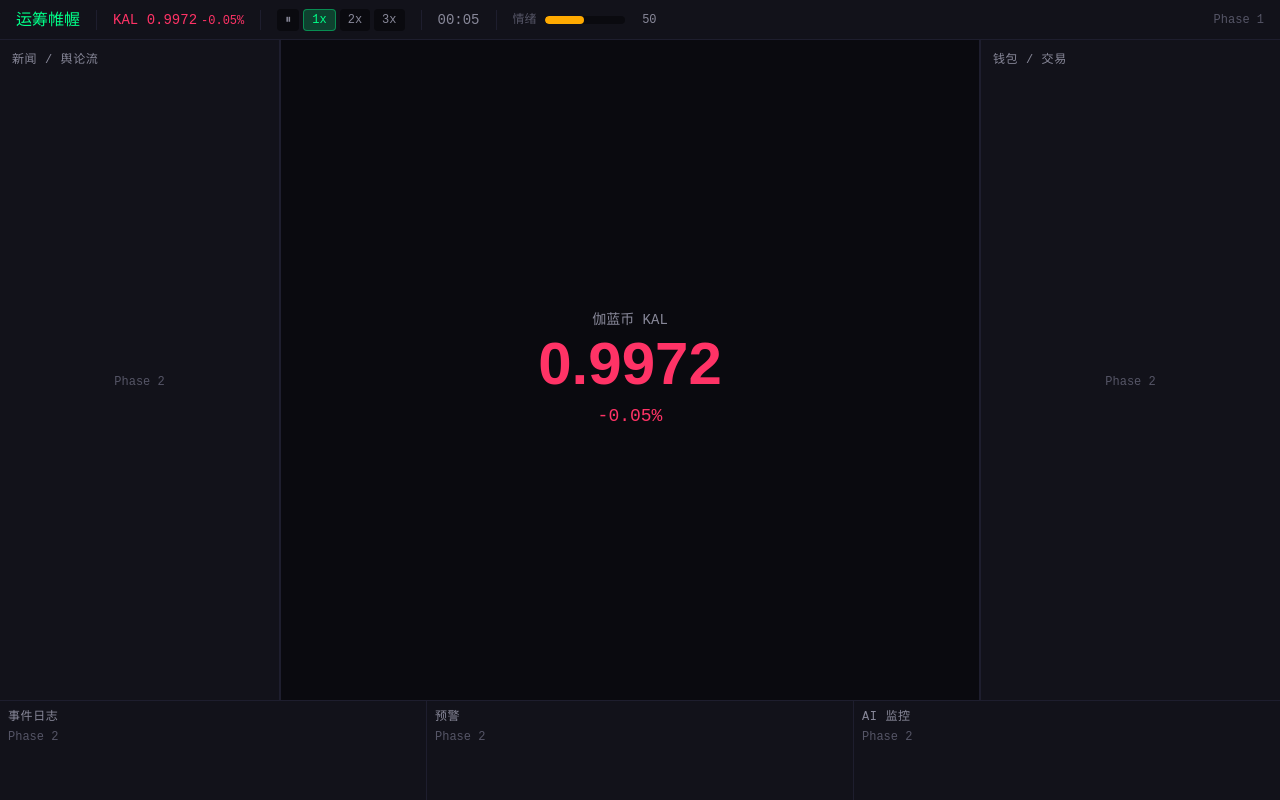
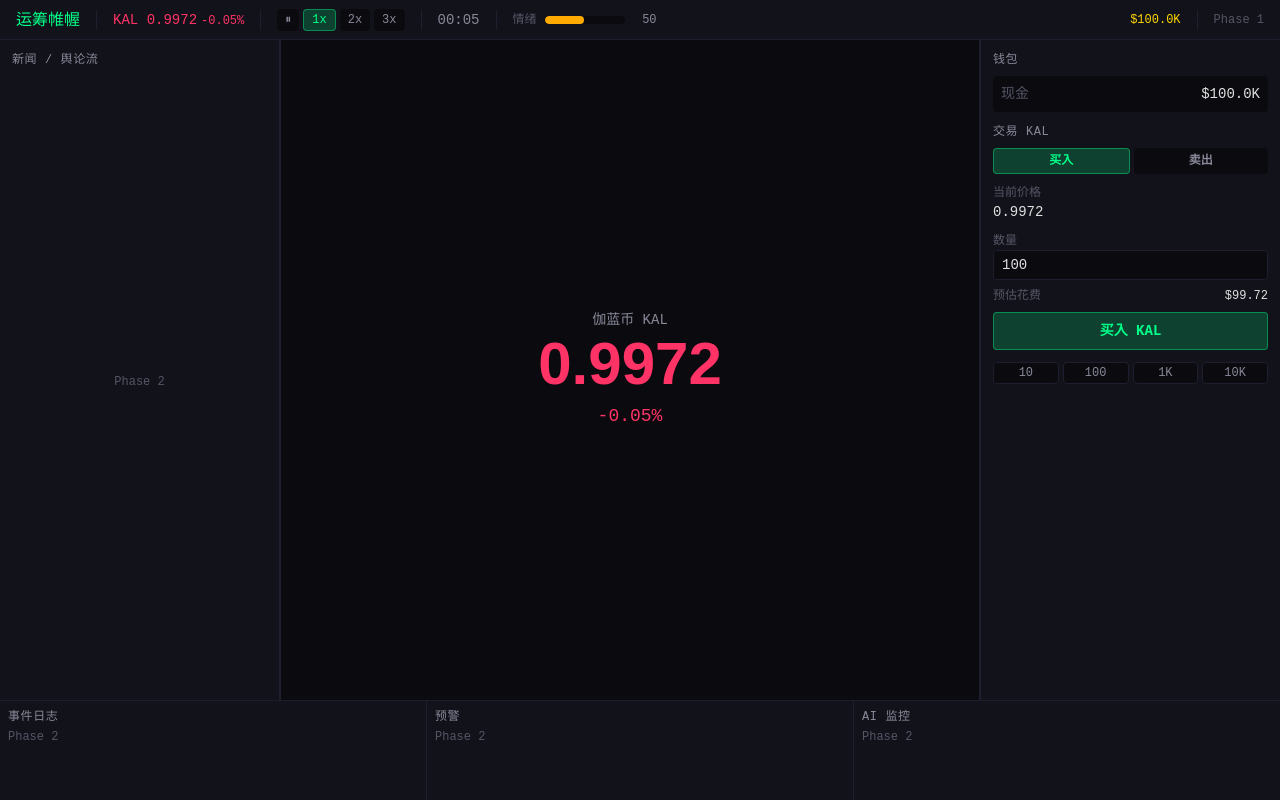
Before and after one commit to litianyanaa-pixel/dubo, a React (Vite) app: page / in a window 1280 px wide. Built offline with nearby package versions, Linux system fonts and the light colour scheme.

Commit message:
feat: implement trading system with playerStore and RightPanel buy/sell UI

```diff
--- a/src/components/layout/RightPanel.tsx
+++ b/src/components/layout/RightPanel.tsx
@@ -1,9 +1,141 @@
+import { useState } from 'react'
+import { usePlayerStore } from '@/stores/playerStore'
+import { useMarketStore } from '@/stores/marketStore'
+import { formatPrice, formatMoney } from '@/utils/format'
+
+type TradeSide = 'buy' | 'sell'
+
 export default function RightPanel() {
+  const [side, setSide] = useState<TradeSide>('buy')
+  const [quantity, setQuantity] = useState('100')
+  const cash = usePlayerStore((s) => s.cash)
+  const positions = usePlayerStore((s) => s.positions)
+  const buy = usePlayerStore((s) => s.buy)
+  const sell = usePlayerStore((s) => s.sell)
+  const kalPrice = useMarketStore((s) => s.prices['KAL'] ?? 1)
+
+  const qty = parseFloat(quantity) || 0
+  const cost = qty * kalPrice
+  const kalPosition = positions['KAL']
+  const canBuy = side === 'buy' && qty > 0 && cost <= cash
+  const canSell = side === 'sell' && qty > 0 && kalPosition && kalPosition.amount >= qty
+
+  const handleTrade = () => {
+    if (qty <= 0) return
+    if (side === 'buy') {
+      buy('KAL', kalPrice, qty)
+    } else {
+      sell('KAL', kalPrice, qty)
+    }
+  }
+
+  const pnl = kalPosition
+    ? (kalPrice - kalPosition.avgCost) * kalPosition.amount
+    : 0
+
   return (
-    <div className="w-[300px] bg-bg-panel border-l border-border-panel p-3 flex flex-col">
-      <h3 className="text-text-secondary text-xs uppercase tracking-wider mb-2">钱包 / 交易</h3>
-      <div className="flex-1 flex items-center justify-center text-text-muted text-xs">
-        Phase 2
+    <div className="w-[300px] bg-bg-panel border-l border-border-panel p-3 flex flex-col gap-3 text-sm">
+      {/* Wallet */}
+      <div>
+        <h3 className="text-text-secondary text-xs uppercase tracking-wider mb-2">钱包</h3>
+        <div className="bg-bg-primary rounded p-2 space-y-1">
+          <div className="flex justify-between">
+            <span className="text-text-muted">现金</span>
+            <span className="text-text-primary">{formatMoney(cash)}</span>
+          </div>
+          {kalPosition && (
+            <div className="flex justify-between">
+              <span className="text-text-muted">KAL 持仓</span>
+              <span className="text-text-primary">
+                {kalPosition.amount.toFixed(2)}
+                <span className={`ml-2 text-xs ${pnl >= 0 ? 'text-up' : 'text-down'}`}>
+                  {pnl >= 0 ? '+' : ''}{formatMoney(pnl)}
+                </span>
+              </span>
+            </div>
+          )}
+        </div>
+      </div>
+
+      {/* Trade Panel */}
+      <div>
+        <h3 className="text-text-secondary text-xs uppercase tracking-wider mb-2">交易 KAL</h3>
+
+        <div className="flex gap-1 mb-2">
+          <button
+            onClick={() => setSide('buy')}
+            className={`flex-1 py-1 rounded text-xs font-bold ${
+              side === 'buy'
+                ? 'bg-up/20 text-up border border-up/40'
+                : 'bg-bg-primary text-text-secondary hover:bg-bg-panel-hover'
+            }`}
+          >
+            买入
+          </button>
+          <button
+            onClick={() => setSide('sell')}
+            className={`flex-1 py-1 rounded text-xs font-bold ${
+              side === 'sell'
+                ? 'bg-down/20 text-down border border-down/40'
+                : 'bg-bg-primary text-text-secondary hover:bg-bg-panel-hover'
+            }`}
+          >
+            卖出
+          </button>
+        </div>
+
+        <div className="space-y-2">
+          <div>
+            <label className="text-text-muted text-xs">当前价格</label>
+            <div className="text-text-primary font-mono">{formatPrice(kalPrice)}</div>
+          </div>
+
+          <div>
+            <label className="text-text-muted text-xs">数量</label>
+            <input
+              type="number"
+              value={quantity}
+              onChange={(e) => setQuantity(e.target.value)}
+              min="0"
+              step="10"
+              className="w-full bg-bg-primary border border-border-panel rounded px-2 py-1 text-text-primary font-mono text-sm focus:outline-none focus:border-border-highlight"
+            />
+          </div>
+
+          <div className="flex justify-between text-xs text-text-muted">
+            <span>预估花费</span>
+            <span className="text-text-primary">{formatMoney(cost)}</span>
+          </div>
+
+          <button
+            onClick={handleTrade}
+            disabled={side === 'buy' ? !canBuy : !canSell}
+            className={`w-full py-2 rounded font-bold text-sm transition-colors ${
+              side === 'buy'
+                ? canBuy
+                  ? 'bg-up/20 text-up border border-up/40 hover:bg-up/30'
+                  : 'bg-bg-primary text-text-muted border border-border-panel cursor-not-allowed'
+                : canSell
+                  ? 'bg-down/20 text-down border border-down/40 hover:bg-down/30'
+                  : 'bg-bg-primary text-text-muted border border-border-panel cursor-not-allowed'
+            }`}
+          >
+            {side === 'buy' ? '买入 KAL' : '卖出 KAL'}
+          </button>
+        </div>
+      </div>
+
+      {/* Quick amounts */}
+      <div className="flex gap-1">
+        {[10, 100, 1000, 10000].map((amt) => (
+          <button
+            key={amt}
+            onClick={() => setQuantity(String(amt))}
+            className="flex-1 bg-bg-primary border border-border-panel rounded py-0.5 text-xs text-text-secondary hover:bg-bg-panel-hover"
+          >
+            {amt >= 1000 ? `${amt / 1000}K` : amt}
+          </button>
+        ))}
       </div>
     </div>
   )
--- a/src/components/layout/TopBar.tsx
+++ b/src/components/layout/TopBar.tsx
@@ -1,7 +1,8 @@
 import { useGameStore } from '@/stores/gameStore'
 import { useMarketStore } from '@/stores/marketStore'
 import { useSentimentStore } from '@/stores/sentimentStore'
-import { formatPrice, formatPercent, formatTime } from '@/utils/format'
+import { usePlayerStore } from '@/stores/playerStore'
+import { formatPrice, formatPercent, formatTime, formatMoney } from '@/utils/format'
 import type { SpeedMultiplier } from '@/engine/core/types'
 
 export default function TopBar() {
@@ -11,6 +12,7 @@ export default function TopBar() {
   const kalPrice = useMarketStore((s) => s.prices['KAL'] ?? 1)
   const kalPrev = useMarketStore((s) => s.prevPrices['KAL'] ?? 1)
   const sentiment = useSentimentStore((s) => s.global)
+  const cash = usePlayerStore((s) => s.cash)
   const change = kalPrev !== 0 ? (kalPrice - kalPrev) / kalPrev : 0
 
   const sentimentColor = sentiment >= 60 ? 'bg-up' : sentiment <= 40 ? 'bg-down' : 'bg-warn'
@@ -63,6 +65,10 @@ export default function TopBar() {
 
       <div className="flex-1" />
 
+      <span className="text-gold text-xs font-mono">{formatMoney(cash)}</span>
+
+      <div className="w-px h-5 bg-border-panel" />
+
       <span className="text-text-muted text-xs">Phase 1</span>
     </div>
   )
--- /dev/null
+++ b/src/stores/playerStore.ts
@@ -0,0 +1,68 @@
+import { create } from 'zustand'
+
+interface Position {
+  assetId: string
+  amount: number
+  avgCost: number
+}
+
+interface PlayerState {
+  cash: number
+  positions: Record<string, Position>
+  totalTrades: number
+  buy: (assetId: string, price: number, quantity: number) => boolean
+  sell: (assetId: string, price: number, quantity: number) => boolean
+}
+
+export const usePlayerStore = create<PlayerState>((set, get) => ({
+  cash: 100000,
+  positions: {},
+  totalTrades: 0,
+
+  buy: (assetId, price, quantity) => {
+    const cost = price * quantity
+    const state = get()
+    if (cost > state.cash) return false
+
+    const existing = state.positions[assetId]
+    let newPosition: Position
+
+    if (existing) {
+      const totalAmount = existing.amount + quantity
+      const totalCost = existing.avgCost * existing.amount + cost
+      newPosition = { assetId, amount: totalAmount, avgCost: totalCost / totalAmount }
+    } else {
+      newPosition = { assetId, amount: quantity, avgCost: price }
+    }
+
+    set({
+      cash: state.cash - cost,
+      positions: { ...state.positions, [assetId]: newPosition },
+      totalTrades: state.totalTrades + 1,
+    })
+    return true
+  },
+
+  sell: (assetId, price, quantity) => {
+    const state = get()
+    const existing = state.positions[assetId]
+    if (!existing || existing.amount < quantity) return false
+
+    const revenue = price * quantity
+    const newAmount = existing.amount - quantity
+
+    const newPositions = { ...state.positions }
+    if (newAmount === 0) {
+      delete newPositions[assetId]
+    } else {
+      newPositions[assetId] = { ...existing, amount: newAmount }
+    }
+
+    set({
+      cash: state.cash + revenue,
+      positions: newPositions,
+      totalTrades: state.totalTrades + 1,
+    })
+    return true
+  },
+}))
```
